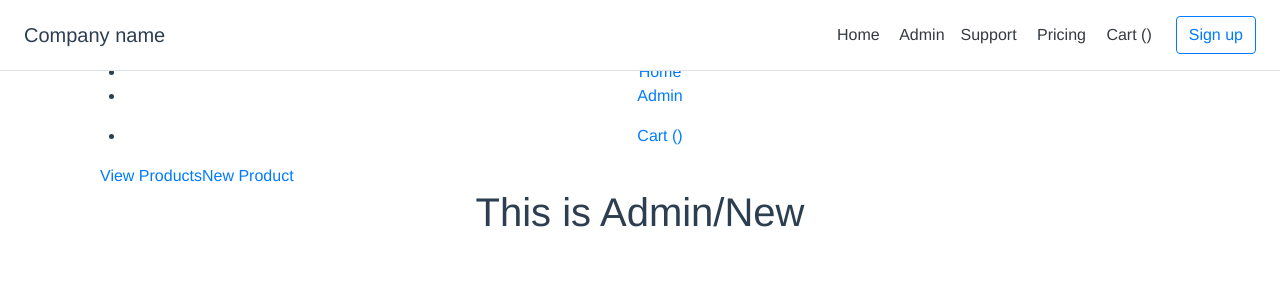
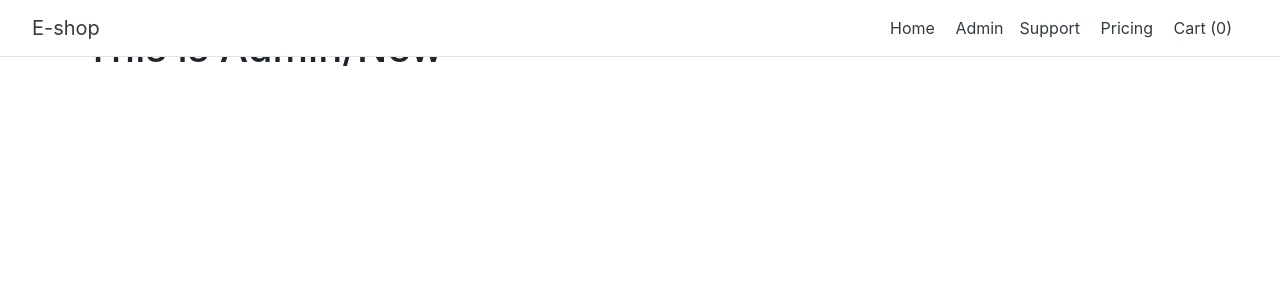
Before and after one commit to kenny007/eShop, a Vue app: page /#/admin/new in a window 1280 px wide. Shown: the top 300 px of the page. Built offline with nearby package versions, Linux system fonts and the light colour scheme.

Commit message:
Adds currency filter, disables button for out of stock & fixes issue on homepage

```diff
--- a/package.json
+++ b/package.json
@@ -15,6 +15,7 @@
     "bootstrap": "^4.0.0",
     "bootstrap-vue": "^2.0.0-rc.2",
     "node-sass": "^4.8.3",
+    "toastr": "^2.1.4",
     "vue": "^2.5.2",
     "vue-router": "^3.0.1",
     "vuex": "^3.0.1"
--- a/src/App.vue
+++ b/src/App.vue
@@ -1,20 +1,7 @@
 <template>
   <div id="app">
-
-    <nav>
-      <div class="container">
-        <ul class="nav__left">
-          <li><router-link to="/"><i class="fa fa-home"></i> Home</router-link></li>
-          <li><router-link to="/admin"><i class="fa fa-user"></i> Admin</router-link></li>
-        </ul>
-        <ul class="nav__right">
-          <li><router-link to="/cart"><i class="fa fa-shopping-cart"></i> Cart ({{cartItemsCount}})</router-link></li>
-        </ul>
-      </div>
-    </nav>
-
      <div class="d-flex flex-column flex-md-row align-items-center p-3 px-md-4 mb-3 bg-white border-bottom box-shadow fixed-top">
-      <h5 class="my-0 mr-md-auto font-weight-normal">Company name</h5>
+      <h5 class="my-0 mr-md-auto font-weight-normal"><router-link class="p-2 text-dark" to="/"><i class="fa fa-home"></i> E-shop</router-link></h5>
       <nav class="my-2 my-md-0 mr-md-3">
         <router-link class="p-2 text-dark" to="/"><i class="fa fa-home"></i> Home</router-link>
         <router-link class="p-2 text-dark" to="/admin"><i class="fa fa-user"></i> Admin</router-link>
@@ -22,14 +9,10 @@
         <router-link class="p-2 text-dark" to="/"><i class="fa fa-user"></i> Pricing</router-link>
         <router-link class="p-2 text-dark" to="/cart"><i class="fa fa-card"></i> Cart ({{cartItemsCount}})</router-link>
       </nav>
-      <a class="btn btn-outline-primary" href="#">Sign up</a>
+      <!-- <a class="btn btn-outline-primary" href="#">Sign up</a> -->
     </div>
 
-
-
-
-
-    <router-view></router-view>
+ <router-view></router-view>
     <div class="overlay" v-show="showLoader">
       <div class="loading-spinner">
         <div class="dot dotOne"></div>
@@ -42,8 +25,8 @@
 
 <script>
 import toastr from 'toastr'
-
 import {
+  ERROR_MSG,
   ADD_PRODUCT_SUCCESS,
   UPDATE_PRODUCT_SUCCESS,
   REMOVE_PRODUCT_SUCCESS
@@ -56,10 +39,12 @@ export default {
     }
   },
   created () {
-    // Subscriptions for mutation
     this.$store.subscribe((mutation) => {
       if (mutation.payload) {
         switch (mutation.type) {
+          case ERROR_MSG:
+            toastr.error(mutation.payload.content, mutation.payload.title)
+            break
           case ADD_PRODUCT_SUCCESS:
             toastr.success('Product created.', 'Success!')
             break
@@ -75,52 +60,30 @@ export default {
   },
   computed: {
     cartItemsCount () {
-      // Cart count
       return this.cartItems.length
     },
     showLoader () {
-      // Loading spinner
       return this.$store.state.showLoader
     }
   }
 }
 </script>
-    <!-- Route Outlet -->
-    <router-view>
-
-    </router-view>
-  </div>
-</template>
-
-<script>
-// export default {
-//   //...
-// };
-// </script>
-
-export default {
-  name: 'App'
-}
-</script>
 
 <style>
-#app {
-  font-family: 'Avenir', Helvetica, Arial, sans-serif;
-  -webkit-font-smoothing: antialiased;
-  -moz-osx-font-smoothing: grayscale;
-  text-align: center;
-  color: #2c3e50;
-  margin-top: 60px;
-}
-@import url('http://cdnjs.cloudflare.com/ajax/libs/font-awesome/4.3.0/css/font-awesome.min.css');
-.navbar-toggle {
-     margin-left: 0px;
-    border-color: transparent;
-    padding: 2px;
-    border: 1px none transparent;
-}
-.nav-toggle-left {
-    float: left;
-    margin-left: 15px;
-}
+  .overlay {
+    background: rgba(255, 255, 255, 0.6);
+    position: absolute;
+    top: 0;
+    left: 0;
+    width: 100%;
+    height: 100%;
+  }
+  .loading-spinner {
+    position : absolute;
+    top      : 50%;
+    left     : 50%;
+    -webkit-transform : translateX(-50%) translateY(-50%);
+    -moz-transform : translateX(-50%) translateY(-50%);
+    transform : translateX(-50%) translateY(-50%);
+  }
 </style>
--- a/src/components/product/ProductButton.vue
+++ b/src/components/product/ProductButton.vue
@@ -1,7 +1,7 @@
 <template>
   <div>
-    <button v-if="isAdding" class="btn btn-info" @click="addToCart"><i class="fa fa-cart-plus"></i> Add to Cart</button>
-    <button v-else class="btn btn-danger" @click="removeFromCart(product.id)">
+    <button v-if="isAdding" :disabled="!product.instock" class="btn btn-lg btn-info" @click="addToCart"><i class="fa fa-cart-plus"></i> Add to Cart</button>
+    <button v-else class="btn btn-lg btn-danger" @click="removeFromCart(product.id)">
       <i class="fa fa-trash"></i> Remove from Cart</button>
   </div>
 </template>
--- a/src/components/product/ProductItem.vue
+++ b/src/components/product/ProductItem.vue
@@ -1,26 +1,48 @@
 <template>
   <div class="col-lg-3 col-md-4 col-sm-6 col-xs-12">
-    <div class="product">
-      <router-link :to="'/details/'+product.id" class="product-link">
-        <div class="product__image">
+    <div class="card-body">
+      <router-link :to="'/details/'+product.id" class="">
+        <div class="card-title pricing-card-title">
           <img
-            class="img-responsive" :src="product.image" alt="">
+            class="img-responsive" :src="product.image" height="190"  width="190" alt="">
         </div>
-        <div class="product__description">
-          <div class="product__info">
-            <small>{{product.productcode}}</small>
-            <h5>{{product.name}}</h5>
-          </div>
-          <div class="product__price-cart">
-            ${{product.price}}
-          </div>
-        </div>
+        <ul class="list-unstyled mt-3 mb-4">
+              <li>{{product.productcode}}</li>
+              <li>{{product.name}}</li>
+              <li>{{product.description}}</li>
+              <li v-if="!product.instock" >Out of Stock</li>
+              <li v-else>In Stock</li>
+        </ul>
+        <h4 class="card-title pricing-card-title">{{product.currency | currency}}{{parseFloat(product.price).toFixed(2)}}</h4>
+        <!-- // parseFloat(value).toFixed(2) -->
+
       </router-link>
       <div class="product__action">
-        <product-button :product="product" ></product-button>
+        <product-button  :product="product" ></product-button>
       </div>
     </div>
   </div>
+
+
+
+<!-- <div class="card-deck mb-3 text-center">
+        <div class="card mb-4 box-shadow">
+          <div class="card-header">
+            <h4 class="my-0 font-weight-normal">Free</h4>
+          </div>
+          <div class="card-body">
+            <h1 class="card-title pricing-card-title"> ${{product.price}} </h1>
+            <ul class="list-unstyled mt-3 mb-4">
+              <li>{{product.productcode}}</li>
+              <li>{{product.name}}</li>
+              <li>{{product.description}}</li>
+              <li>{{product.store}}</li>
+            </ul>
+              <product-button :product="product" ></product-button>
+          </div>
+        </div>
+</div> -->
+
 </template>
 
 <script>
--- a/src/main.js
+++ b/src/main.js
@@ -7,6 +7,11 @@ import router from './router'
 import store from './store'
 
 Vue.config.productionTip = false
+
+Vue.filter('currency', function (value) {
+  // return '€' + parseFloat(value).toFixed(2)
+  return value.replace(value, '€')
+})
 
 /* eslint-disable no-new */
 // const GreetingComponent = { template: `<h1>Hi, you!</h1>` }
--- a/src/store/actions.js
+++ b/src/store/actions.js
@@ -29,28 +29,28 @@ export const productActions = {
   productById ({commit}, payload) {
     commit(PRODUCT_BY_ID)
     // Fetch product by ID from API
-    axios.get(`${API_BASE}/products/${payload}`).then(response => {
+    axios.get(`${API_BASE}/${payload}`).then(response => {
       commit(PRODUCT_BY_ID_SUCCESS, response.data)
     })
   },
   addProduct ({commit}, payload) {
     commit(ADD_PRODUCT)
     // Create a new product via API
-    axios.post(`${API_BASE}/products`, payload).then(response => {
+    axios.post(`${API_BASE}`, payload).then(response => {
       commit(ADD_PRODUCT_SUCCESS, response.data)
     })
   },
   updateProduct ({commit}, payload) {
     commit(UPDATE_PRODUCT)
     // Update product via API
-    axios.put(`${API_BASE}/products/${payload._id}`, payload).then(response => {
+    axios.put(`${API_BASE}/${payload.id}`, payload).then(response => {
       commit(UPDATE_PRODUCT_SUCCESS, response.data)
     })
   },
   removeProduct ({commit}, payload) {
     commit(REMOVE_PRODUCT)
     // Delete product via API
-    axios.delete(`${API_BASE}/products/${payload}`, payload).then(response => {
+    axios.delete(`${API_BASE}/${payload}`, payload).then(response => {
       console.debug('response', response.data)
       commit(REMOVE_PRODUCT_SUCCESS, response.data)
     })
--- a/src/theme/Details.vue
+++ b/src/theme/Details.vue
@@ -1,8 +1,12 @@
 <template>
+  <!--<transition-->
+    <!--name="custom"-->
+    <!--enter-active-class="animated zoomIn"-->
+  <!--&gt;-->
   <div>
-    <product-details :product="product" :isAdding="true" ></product-details>
+    <product-details :product="product" :isAdding="true"></product-details>
   </div>
-
+  <!--</transition>-->
 </template>
 
 <script>
@@ -18,6 +22,11 @@
         return this.$store.getters.productById(this.$route.params['id'])
       }
     },
+    data () {
+      return {
+//        product: this.$store.getters.productById(this.$route.params['id'])
+      }
+    },
     components: {
       'product-details': ProductDetails
     }
```
Also changed, not shown: src/store/mutations.js (line endings or trailing spaces), 1 other file (tests, documents, lock files or other folders).
